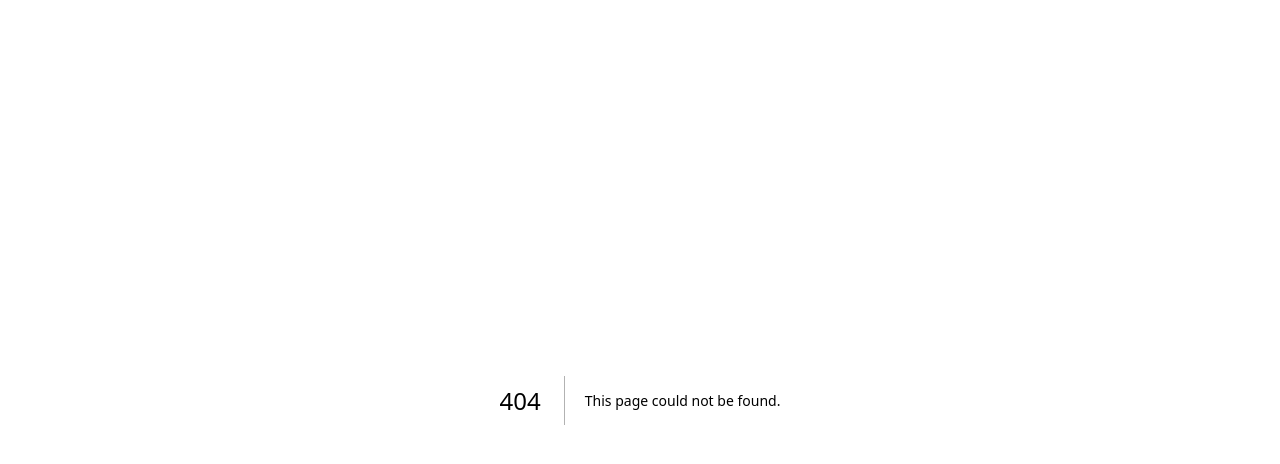
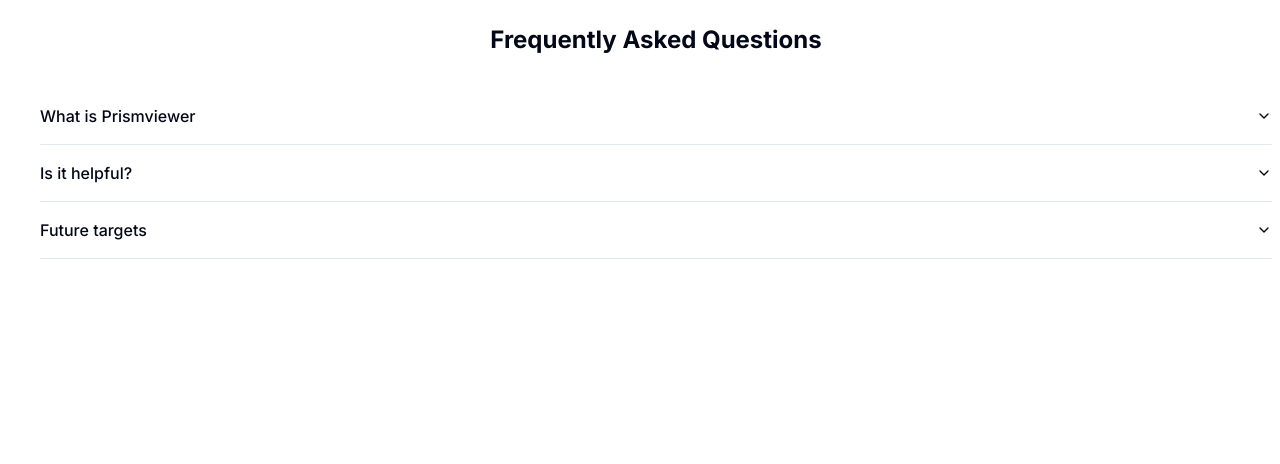
Before and after one commit to SumitKumar-17/Prismviewer, a Next.js app: page /faq in a window 1280 px wide. Before the commit this address had no page. Shown: the top 464 px of the page. Built offline with nearby package versions, Linux system fonts and the light colour scheme.

Commit message:
feat:Adding the FAQ part

```diff
--- a/package.json
+++ b/package.json
@@ -10,6 +10,7 @@
   },
   "dependencies": {
     "@prisma/client": "^5.15.1",
+    "@radix-ui/react-accordion": "^1.2.0",
     "@radix-ui/react-label": "^2.0.2",
     "@radix-ui/react-slot": "^1.0.2",
     "axios": "^1.7.2",
--- /dev/null
+++ b/src/app/faq/page.tsx
@@ -0,0 +1,13 @@
+import { FaqAccordion } from '@/components/FaqAccordion'
+import React from 'react'
+
+const FAQ = () => {
+  return (
+    <div className='w-full h-full mx-4 flex flex-col items-center justify-center space-y-4 bg-background p-6'>
+      <h1 className='text-2xl font-bold mb-4'>Frequently Asked Questions</h1>
+      <FaqAccordion  />
+    </div>
+  )
+}
+
+export default FAQ
--- /dev/null
+++ b/src/components/FaqAccordion.tsx
@@ -0,0 +1,31 @@
+import {
+    Accordion,
+    AccordionContent,
+    AccordionItem,
+    AccordionTrigger,
+  } from "@/components/ui/accordion"
+
+  export function FaqAccordion() {
+    return (
+      <Accordion type="single" collapsible className="w-full">
+        <AccordionItem value="item-1">
+          <AccordionTrigger>What is Prismviewer</AccordionTrigger>
+          <AccordionContent>
+           It is a simple tool which can be used to pull and push the prisma schema to a database.
+          </AccordionContent>
+        </AccordionItem>
+        <AccordionItem value="item-2">
+          <AccordionTrigger>Is it helpful?</AccordionTrigger>
+          <AccordionContent>
+            Yes. It comes handy when there si a need to push a large amount of schema to the database
+          </AccordionContent>
+        </AccordionItem>
+        <AccordionItem value="item-3">
+          <AccordionTrigger>Future targets</AccordionTrigger>
+          <AccordionContent>
+            As prisma Studio is not a public repository . planning to make something like Prisma  Studio which can be helpful to push and view the schema for faster development.
+          </AccordionContent>
+        </AccordionItem>
+      </Accordion>
+    )
+  }
--- /dev/null
+++ b/src/components/ui/accordion.tsx
@@ -0,0 +1,58 @@
+"use client"
+
+import * as React from "react"
+import * as AccordionPrimitive from "@radix-ui/react-accordion"
+import { ChevronDown } from "lucide-react"
+
+import { cn } from "@/lib/utils"
+
+const Accordion = AccordionPrimitive.Root
+
+const AccordionItem = React.forwardRef<
+  React.ElementRef<typeof AccordionPrimitive.Item>,
+  React.ComponentPropsWithoutRef<typeof AccordionPrimitive.Item>
+>(({ className, ...props }, ref) => (
+  <AccordionPrimitive.Item
+    ref={ref}
+    className={cn("border-b", className)}
+    {...props}
+  />
+))
+AccordionItem.displayName = "AccordionItem"
+
+const AccordionTrigger = React.forwardRef<
+  React.ElementRef<typeof AccordionPrimitive.Trigger>,
+  React.ComponentPropsWithoutRef<typeof AccordionPrimitive.Trigger>
+>(({ className, children, ...props }, ref) => (
+  <AccordionPrimitive.Header className="flex">
+    <AccordionPrimitive.Trigger
+      ref={ref}
+      className={cn(
+        "flex flex-1 items-center justify-between py-4 font-medium transition-all hover:underline [&[data-state=open]>svg]:rotate-180",
+        className
+      )}
+      {...props}
+    >
+      {children}
+      <ChevronDown className="h-4 w-4 shrink-0 transition-transform duration-200" />
+    </AccordionPrimitive.Trigger>
+  </AccordionPrimitive.Header>
+))
+AccordionTrigger.displayName = AccordionPrimitive.Trigger.displayName
+
+const AccordionContent = React.forwardRef<
+  React.ElementRef<typeof AccordionPrimitive.Content>,
+  React.ComponentPropsWithoutRef<typeof AccordionPrimitive.Content>
+>(({ className, children, ...props }, ref) => (
+  <AccordionPrimitive.Content
+    ref={ref}
+    className="overflow-hidden text-sm transition-all data-[state=closed]:animate-accordion-up data-[state=open]:animate-accordion-down"
+    {...props}
+  >
+    <div className={cn("pb-4 pt-0", className)}>{children}</div>
+  </AccordionPrimitive.Content>
+))
+
+AccordionContent.displayName = AccordionPrimitive.Content.displayName
+
+export { Accordion, AccordionItem, AccordionTrigger, AccordionContent }
```
Also changed, not shown: 1 other file (tests, documents, lock files or other folders).
